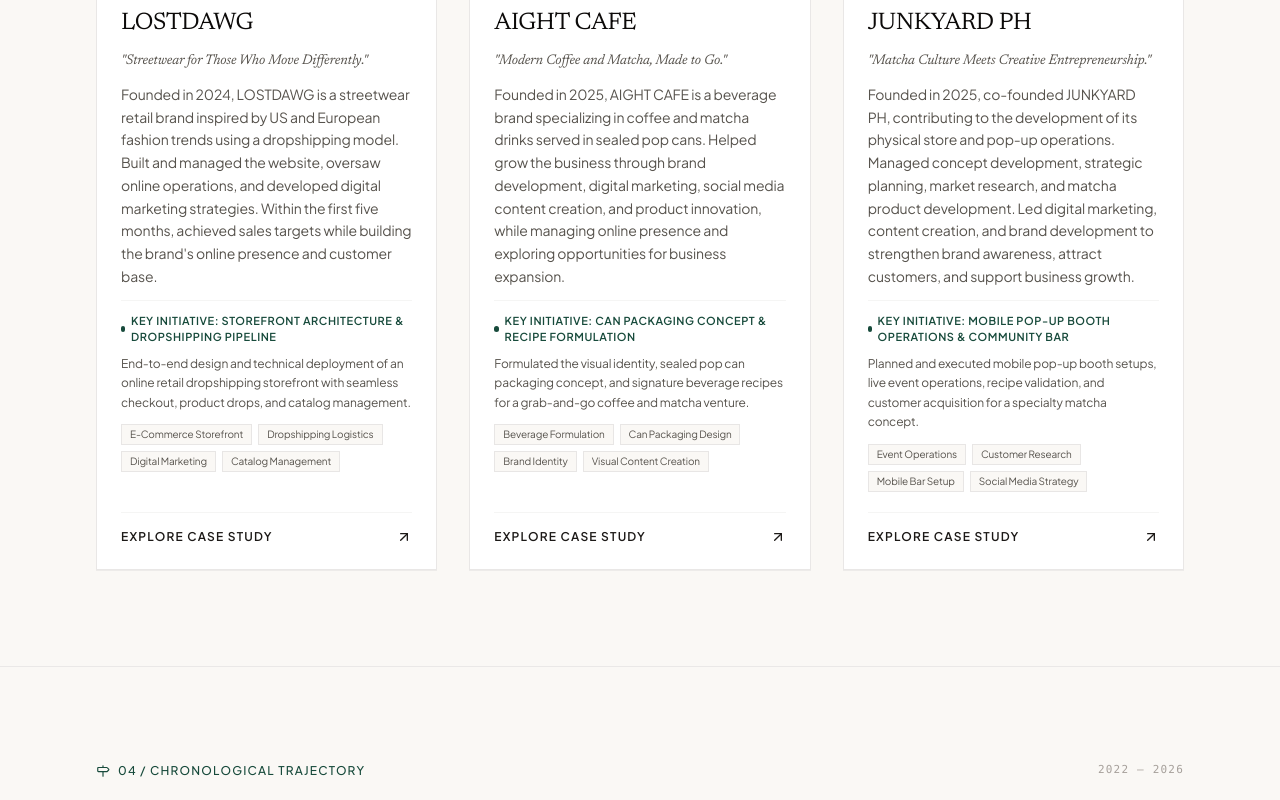
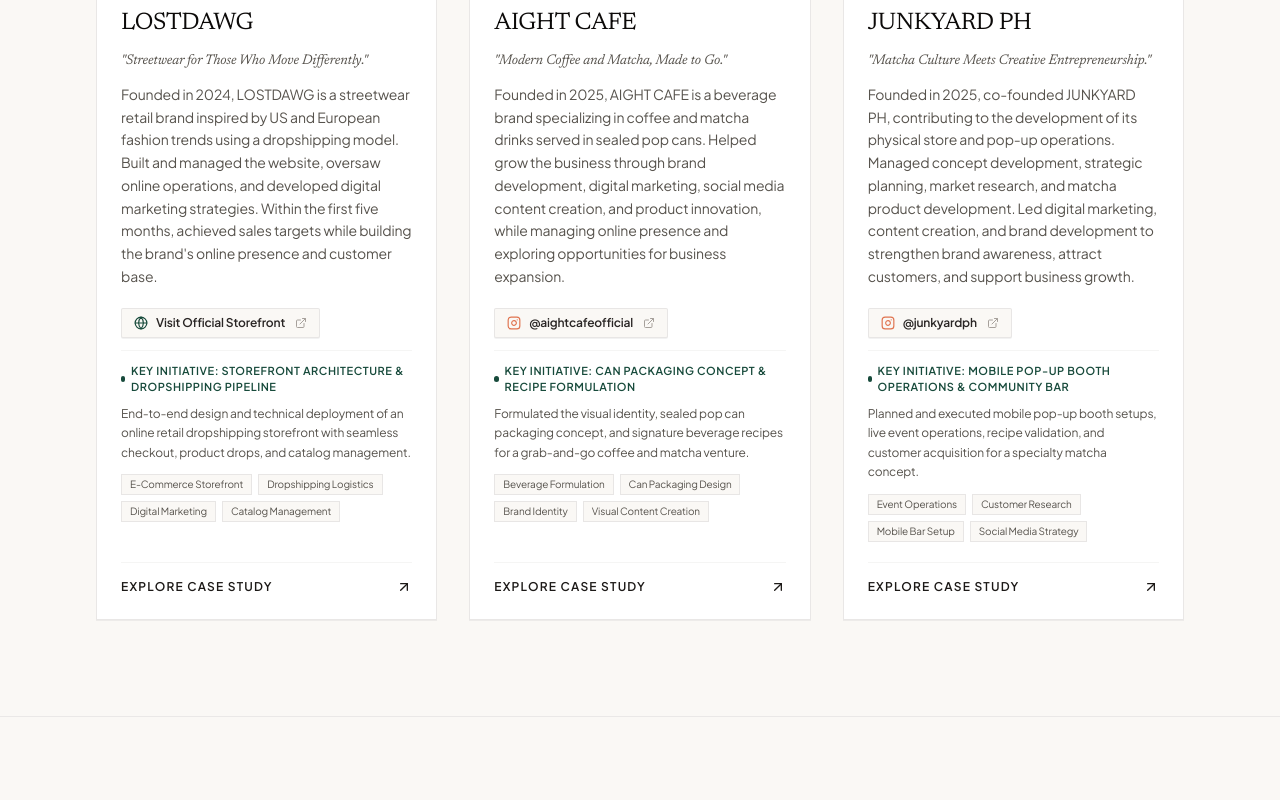
Before and after one commit to kylesantos0411/charls-portfolio, a React (Vite) app: page / in a window 1280 px wide. Shown: the part 3975-4775 px from the top of the page. Built offline with nearby package versions, Linux system fonts and the light colour scheme.

Commit message:
feat: add interactive links to client businesses website and Instagram accounts

```diff
--- a/src/components/Businesses.tsx
+++ b/src/components/Businesses.tsx
@@ -4,6 +4,8 @@
   Building2,
   Calendar,
   CheckCircle2,
+  ExternalLink,
+  Globe,
   Megaphone,
   ShoppingBag,
   UserCheck,
@@ -11,6 +13,15 @@
 } from 'lucide-react';
 import { portfolioData } from '../data/portfolioData';
 import type { BusinessItem } from '../data/portfolioData';
+
+// Clean, accurate Instagram SVG icon
+const InstagramIcon: React.FC<{ className?: string }> = ({ className = "w-3.5 h-3.5" }) => (
+  <svg className={className} viewBox="0 0 24 24" fill="none" stroke="currentColor" strokeWidth="2" strokeLinecap="round" strokeLinejoin="round">
+    <rect width="20" height="20" x="2" y="2" rx="5" ry="5" />
+    <path d="M16 11.37A4 4 0 1 1 12.63 8 4 4 0 0 1 16 11.37z" />
+    <line x1="17.5" x2="17.51" y1="6.5" y2="6.5" />
+  </svg>
+);
 
 interface BusinessesProps {
   onSelectBusiness: (item: BusinessItem) => void;
@@ -83,6 +94,8 @@
             const CategoryIcon = getCategoryIcon(item.category);
             const highlight = getVentureHighlight(item.id);
             const editorialNumber = `0${idx + 1}`;
+            const primaryLink = item.websiteUrl || item.socialUrl || item.link;
+            const isStorefront = item.id === 'venture-lostdawg';
 
             return (
               <article
@@ -154,6 +167,32 @@
                       {item.shortDescription}
                     </p>
 
+                    {/* Direct Social / Website Account Action Button */}
+                    {primaryLink && (
+                      <div className="pt-2">
+                        <a
+                          href={primaryLink}
+                          target="_blank"
+                          rel="noopener noreferrer"
+                          onClick={(e) => e.stopPropagation()}
+                          className="inline-flex items-center gap-2 px-3 py-1.5 bg-[#FAF8F5] dark:bg-[#1F1E1B] border border-stone-200/90 dark:border-stone-700 hover:border-[#174A3B] dark:hover:border-[#3D9E82] text-xs font-semibold text-stone-800 dark:text-stone-200 hover:text-[#174A3B] dark:hover:text-[#3D9E82] hover:bg-[#EAF3EE] dark:hover:bg-[#132D24] transition-all shadow-2xs rounded-xs group/link"
+                        >
+                          {isStorefront ? (
+                            <>
+                              <Globe className="w-3.5 h-3.5 text-[#174A3B] dark:text-[#3D9E82]" />
+                              <span>Visit Official Storefront</span>
+                            </>
+                          ) : (
+                            <>
+                              <InstagramIcon className="w-3.5 h-3.5 text-[#E0734F] dark:text-[#E0734F]" />
+                              <span>{item.socialHandle ? item.socialHandle : 'Instagram Account'}</span>
+                            </>
+                          )}
+                          <ExternalLink className="w-3 h-3 text-stone-400 group-hover/link:text-[#174A3B] dark:group-hover/link:text-[#3D9E82] transition-colors ml-0.5" />
+                        </a>
+                      </div>
+                    )}
+
                     {/* Integrated Key Initiative & Applied Methods */}
                     {item.keyInitiative && (
                       <div className="pt-3 border-t border-stone-100 dark:border-stone-800 space-y-2">
--- a/src/components/CaseStudyModal.tsx
+++ b/src/components/CaseStudyModal.tsx
@@ -3,11 +3,22 @@
   AlertCircle,
   BookOpen,
   CheckCircle2,
+  ExternalLink,
+  Globe,
   Lightbulb,
   UserCheck,
   X
 } from 'lucide-react';
 import type { BusinessItem, ProjectItem } from '../data/portfolioData';
+
+// Clean Instagram SVG icon
+const InstagramIcon: React.FC<{ className?: string }> = ({ className = "w-3.5 h-3.5" }) => (
+  <svg className={className} viewBox="0 0 24 24" fill="none" stroke="currentColor" strokeWidth="2" strokeLinecap="round" strokeLinejoin="round">
+    <rect width="20" height="20" x="2" y="2" rx="5" ry="5" />
+    <path d="M16 11.37A4 4 0 1 1 12.63 8 4 4 0 0 1 16 11.37z" />
+    <line x1="17.5" x2="17.51" y1="6.5" y2="6.5" />
+  </svg>
+);
 
 interface CaseStudyModalProps {
   item: BusinessItem | ProjectItem | null;
@@ -33,6 +44,8 @@
 
   const isBusiness = 'tagline' in item;
   const caseStudy = item.caseStudy;
+  const liveUrl = ('websiteUrl' in item && item.websiteUrl) || ('socialUrl' in item && item.socialUrl) || item.link;
+  const isStorefront = item.id === 'venture-lostdawg' || item.category?.includes('Streetwear');
 
   return (
     <div
@@ -79,6 +92,31 @@
                 <p className="font-serif italic text-base text-stone-600 dark:text-stone-400">
                   "{item.tagline}"
                 </p>
+              )}
+
+              {/* Direct Link Button */}
+              {liveUrl && liveUrl !== '#' && (
+                <div className="pt-2">
+                  <a
+                    href={liveUrl}
+                    target="_blank"
+                    rel="noopener noreferrer"
+                    className="inline-flex items-center gap-2 px-3.5 py-1.5 bg-[#FAF8F5] dark:bg-[#1F1E1B] border border-stone-200 dark:border-stone-700 text-[#174A3B] dark:text-[#3D9E82] hover:border-[#174A3B] dark:hover:border-[#3D9E82] hover:bg-[#EAF3EE] dark:hover:bg-[#132D24] text-xs font-semibold uppercase tracking-wider rounded-xs transition-all shadow-2xs"
+                  >
+                    {isStorefront ? (
+                      <>
+                        <Globe className="w-3.5 h-3.5" />
+                        <span>Visit Official Storefront</span>
+                      </>
+                    ) : (
+                      <>
+                        <InstagramIcon className="w-3.5 h-3.5 text-[#E0734F]" />
+                        <span>View Instagram Profile</span>
+                      </>
+                    )}
+                    <ExternalLink className="w-3 h-3 ml-0.5" />
+                  </a>
+                </div>
               )}
             </div>
 
@@ -209,8 +247,30 @@
             </div>
           )}
 
-          {/* Close Action */}
-          <div className="pt-6 border-t border-stone-200 dark:border-stone-800 flex justify-end">
+          {/* Modal Footer Actions */}
+          <div className="pt-6 border-t border-stone-200 dark:border-stone-800 flex flex-wrap items-center justify-between gap-3">
+            {liveUrl && liveUrl !== '#' ? (
+              <a
+                href={liveUrl}
+                target="_blank"
+                rel="noopener noreferrer"
+                className="inline-flex items-center gap-2 px-5 py-2.5 border border-[#BCD4C6] dark:border-[#245544] bg-[#EAF3EE] dark:bg-[#132D24] text-[#174A3B] dark:text-[#3D9E82] text-xs font-semibold uppercase tracking-wider hover:bg-[#174A3B] dark:hover:bg-[#2D7A64] hover:text-white transition-all shadow-2xs"
+              >
+                {isStorefront ? (
+                  <>
+                    <Globe className="w-3.5 h-3.5" />
+                    <span>Open Storefront Website</span>
+                  </>
+                ) : (
+                  <>
+                    <InstagramIcon className="w-3.5 h-3.5" />
+                    <span>Open Instagram Profile</span>
+                  </>
+                )}
+                <ExternalLink className="w-3.5 h-3.5" />
+              </a>
+            ) : <div />}
+
             <button
               onClick={onClose}
               className="px-6 py-2.5 bg-[#174A3B] dark:bg-[#1D5344] text-white text-xs uppercase tracking-widest font-semibold hover:bg-[#12382D] dark:hover:bg-[#164236] transition-colors cursor-pointer"
--- a/src/data/portfolioData.ts
+++ b/src/data/portfolioData.ts
@@ -15,6 +15,12 @@
   outcomes: string[];
 }
 
+export interface BusinessLink {
+  label: string;
+  url: string;
+  type: 'website' | 'instagram';
+}
+
 export interface BusinessItem {
   id: string;
   name: string;
@@ -26,6 +32,10 @@
   image: string;
   logo?: string;
   link?: string;
+  websiteUrl?: string;
+  socialUrl?: string;
+  socialHandle?: string;
+  links?: BusinessLink[];
   featured: boolean;
   keyInitiative?: {
     title: string;
@@ -291,7 +301,15 @@
         year: "2024 — Present",
         image: "https://images.unsplash.com/photo-1523381294911-8d3cead13475?q=80&w=1200&auto=format&fit=crop",
         logo: "/logos/lostdawg.jpg",
-        link: "https://instagram.com/lost_dawgz",
+        websiteUrl: "https://sites.google.com/view/lostdawg/home?fbclid=padGRleAU4a_DPGHRuCeHPDRya15pprNqenC_ej-vTz66Oa3v6BrXH3eyvmXqSmLjNy79rC2Kdpu_yd2KzuiLOHA_aem_d7a--wc4-m5zhovczu2rdg",
+        link: "https://sites.google.com/view/lostdawg/home?fbclid=padGRleAU4a_DPGHRuCeHPDRya15pprNqenC_ej-vTz66Oa3v6BrXH3eyvmXqSmLjNy79rC2Kdpu_yd2KzuiLOHA_aem_d7a--wc4-m5zhovczu2rdg",
+        links: [
+          {
+            label: "Visit Storefront",
+            url: "https://sites.google.com/view/lostdawg/home?fbclid=padGRleAU4a_DPGHRuCeHPDRya15pprNqenC_ej-vTz66Oa3v6BrXH3eyvmXqSmLjNy79rC2Kdpu_yd2KzuiLOHA_aem_d7a--wc4-m5zhovczu2rdg",
+            type: "website"
+          }
+        ],
         featured: true,
         keyInitiative: {
           title: "Storefront Architecture & Dropshipping Pipeline",
@@ -321,7 +339,16 @@
         year: "2025 — Present",
         image: "https://images.unsplash.com/photo-1517256064527-09c73fc73e38?q=80&w=1200&auto=format&fit=crop",
         logo: "/logos/aightcafe.jpg",
-        link: "#",
+        socialUrl: "https://www.instagram.com/aightcafeofficial",
+        socialHandle: "@aightcafeofficial",
+        link: "https://www.instagram.com/aightcafeofficial",
+        links: [
+          {
+            label: "Instagram @aightcafeofficial",
+            url: "https://www.instagram.com/aightcafeofficial",
+            type: "instagram"
+          }
+        ],
         featured: true,
         keyInitiative: {
           title: "Can Packaging Concept & Recipe Formulation",
@@ -351,7 +378,16 @@
         year: "2025 — Present",
         image: "https://images.unsplash.com/photo-1576092768241-dec231879fc3?q=80&w=1200&auto=format&fit=crop",
         logo: "/logos/junkyard.jpg",
-        link: "https://instagram.com/junkyardph",
+        socialUrl: "https://www.instagram.com/junkyardph",
+        socialHandle: "@junkyardph",
+        link: "https://www.instagram.com/junkyardph",
+        links: [
+          {
+            label: "Instagram @junkyardph",
+            url: "https://www.instagram.com/junkyardph",
+            type: "instagram"
+          }
+        ],
         featured: true,
         keyInitiative: {
           title: "Mobile Pop-Up Booth Operations & Community Bar",
```
